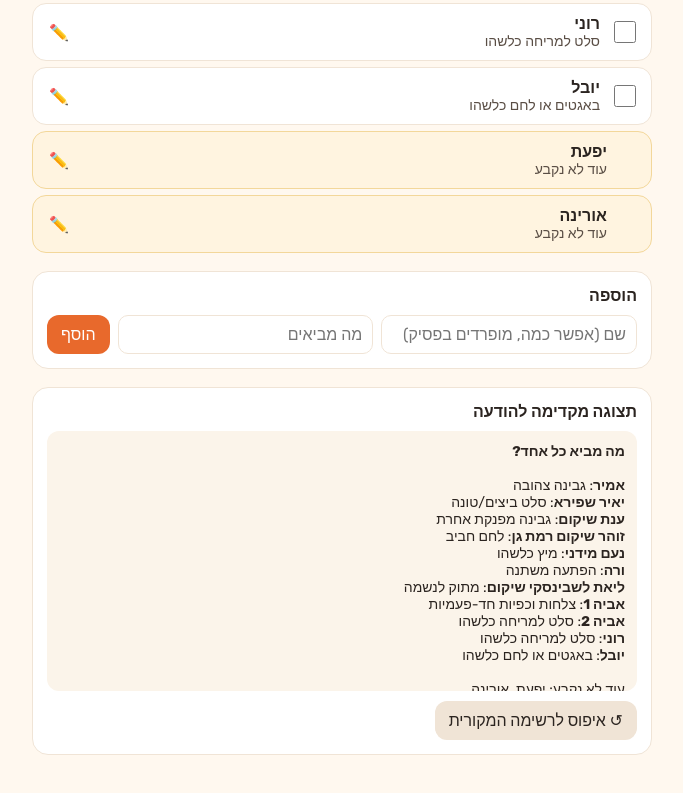
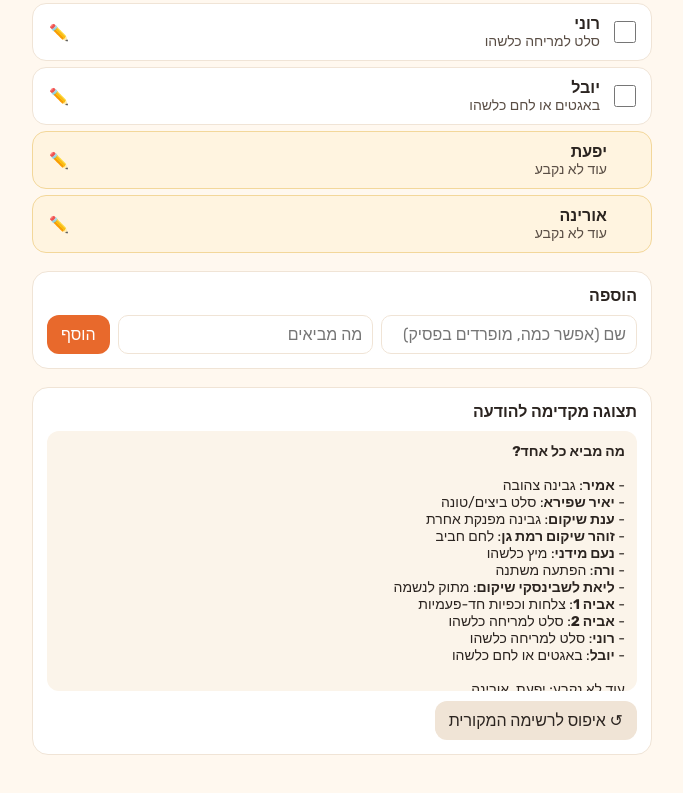
Before and after one commit to amirtishbi/food, a plain HTML site: page index.html in a window 1280 px wide. Shown: the part 816-1609 px from the top of the page, without its empty margins (298-981 px from the left). Drawn offline with Linux system fonts and the light colour scheme.

Commit message:
תבליטים בהודעת וואטסאפ
Co-Authored-By: Claude Opus 5.5 <noreply@anthropic.com>
Claude-Session: https://claude.ai/code/session_01MxprTWTiGHnMA8abZrYv47

```diff
--- a/index.html
+++ b/index.html
@@ -167,7 +167,7 @@ function render(){
 
 function buildMsg(){
  let t='*מה מביא כל אחד?*\n\n';
- items.filter(i=>!isOpen(i)).forEach(i=>t+=`*${heJoin(i.p)}*: ${i.w}\n`);
+ items.filter(i=>!isOpen(i)).forEach(i=>t+=`- *${heJoin(i.p)}*: ${i.w}\n`);
  const open=items.filter(isOpen);
  if(open.length)t+=`\nעוד לא נקבע: ${open.flatMap(o=>o.p).join(', ')}\n`;
  t+='\nאם פספסתי מישהו או משהו, אז וואלה קורה';
```
